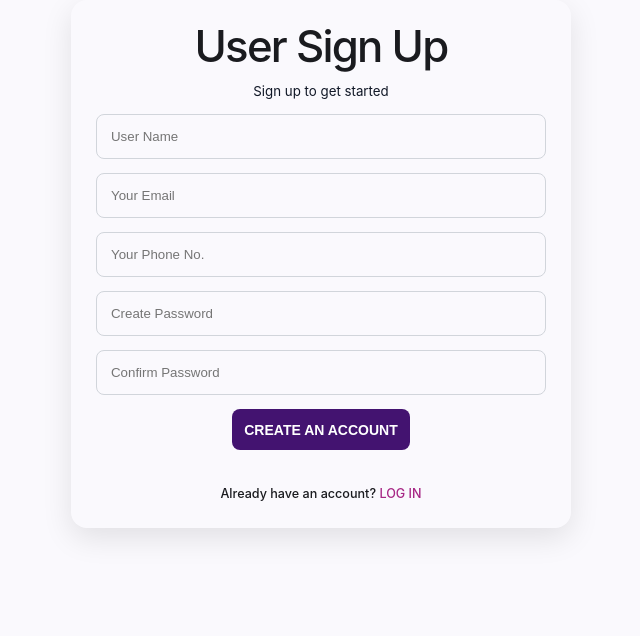
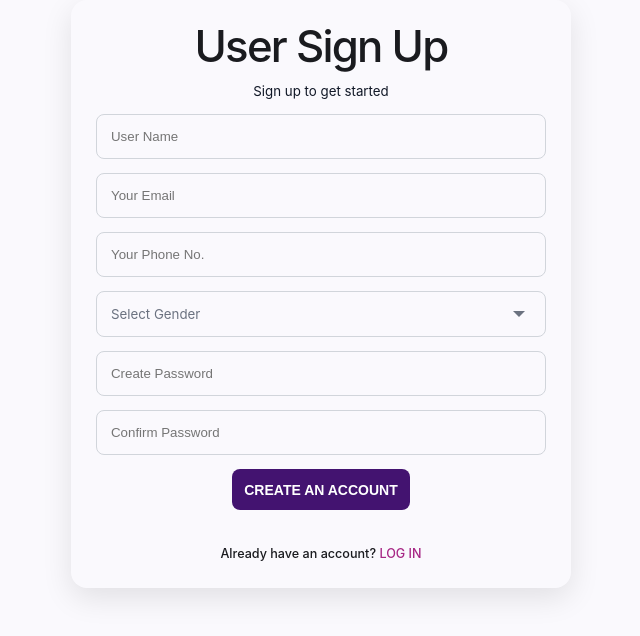
Before and after one commit to SachidanandaPadhiali/ecommerce-project-angular, an Angular app in the folder front-end/: page /user-auth in a window 1280 px wide. Shown: the top 636 px of the page, without its empty margins (319-959 px from the left). Built offline with nearby package versions, Linux system fonts and the light colour scheme.

Commit message:
1. Created profile conmponent and configured role-based routing. 2. div component to show saved address

```diff
--- a/front-end/src/app/app.routes.ts
+++ b/front-end/src/app/app.routes.ts
@@ -8,8 +8,8 @@ import { authGuard } from './auth-guard';
 import { SellerAddProduct } from './seller-add-product/seller-add-product';
 import { UserAuth } from './user-auth/user-auth';
 import { Shop } from './shop/shop';
-import { DummyResolver } from './resolvers/dummy.resolver';
 import { Wishlist } from './wishlist/wishlist';
+import { UserProfile } from './user-profile/user-profile';
 
 export const routes: Routes = [
     { path: '', component: Home },
@@ -22,5 +22,6 @@ export const routes: Routes = [
     { path: 'seller-product/:id', component: SellerAddProduct },
     { path: 'shop', component: Shop },
     { path: 'user/wishlist', component: Wishlist, canActivate: [authGuard], data: { role: 'user' } },
+    { path: 'user/profile', component: UserProfile, canActivate: [authGuard], data: { role: 'user' } },
     { path: 'shop/category/:name', component: Shop, runGuardsAndResolvers: 'paramsChange' }
 ];
--- a/front-end/src/app/header/header.html
+++ b/front-end/src/app/header/header.html
@@ -33,7 +33,7 @@
                     <fa-icon [icon]="userIcon"></fa-icon> {{ name }}
                 </button>
                 <div class="dropdown-menu">
-                    <a routerLink="/profile">
+                    <a routerLink="user/profile">
                         <fa-icon [icon]="profileIcon"></fa-icon>&nbsp;&nbsp; Profile
                     </a>
                     <a class="logouttbtn" (click)="logOut()">
--- a/front-end/src/app/user-auth/user-auth.html
+++ b/front-end/src/app/user-auth/user-auth.html
@@ -18,6 +18,16 @@
         </div>
 
         <div class="input-group">
+          <select [(ngModel)]="user.gender" name="gender" required class="custom-select">
+            <option disabled value="">Select Gender</option>
+            <option value="Male">Male</option>
+            <option value="Female">Female</option>
+            <option value="Other">Other</option>
+          </select>
+          <span class="custom-arrow"></span>
+        </div>
+
+        <div class="input-group">
           <input type="password" [(ngModel)]="user.password" name="password" placeholder="Create Password" required>
         </div>
 
@@ -34,7 +44,8 @@
           Password is not long enough.
         </p>
 
-        <p *ngIf="user.password && isPasswordValid(user.password) && isPasswordLong(user.password) && !passwordMismatch" class="message success">
+        <p *ngIf="user.password && isPasswordValid(user.password) && isPasswordLong(user.password) && !passwordMismatch"
+          class="message success">
           Valid Password.
         </p>
 
--- a/front-end/src/app/user-auth/user-auth.ts
+++ b/front-end/src/app/user-auth/user-auth.ts
@@ -18,7 +18,7 @@ export class UserAuth implements OnInit {
   user = {
     name: '',
     email: '',
-    gender: 'male',
+    gender: '',
     role: 'user',
     phoneNo: '',
     password: '',
@@ -26,7 +26,17 @@ export class UserAuth implements OnInit {
   };
 
   duplicateUser: string | null = null;
+  showDropdown: boolean = false;
 
+  // Method to toggle the dropdown visibility
+  toggleDropdown() {
+    this.showDropdown = !this.showDropdown;
+  }
+
+  selectGender(gender: string) {
+    this.user.gender = gender;
+    this.showDropdown = false;
+  }
   get passwordMismatch(): boolean {
     return this.user.password !== this.user.confirmPassword;
   }
--- /dev/null
+++ b/front-end/src/app/user-profile/user-profile.html
@@ -0,0 +1,30 @@
+<div class="main-content">
+    <div id="addressBook" class="card">
+        <div class="card-body">
+            <h5>Address Book</h5>
+            <button class="add_address_button">Add New Address</button>
+
+            <div id="addressList" class="address-list-container">
+                <h2>Your Saved Addresses</h2>
+                <!--
+            <div *ngif="addresses.length === 0" class="no-address">
+                No addresses saved yet.
+            </div>-->
+
+                <div class="address-cards">
+                    <div class="address-card">
+                        <h3>Sachidananda</h3>
+                        <p>xyz,zbc</p>
+                        <p>odisha, india - 123456</p>
+                        <p>Mobile: 823782318227</p>
+
+                        <div class="action-buttons">
+                            <button>Edit</button>
+                            <button>Delete</button>
+                        </div>
+                    </div>
+                </div>
+            </div>
+        </div>
+    </div>
+</div>
--- a/front-end/src/styles.css
+++ b/front-end/src/styles.css
@@ -24,6 +24,16 @@ h1 {
     font-weight: 500;
     line-height: 100%;
     letter-spacing: -0.125rem;
+    margin: 0;
+    font-family: "Inter Tight", -apple-system, BlinkMacSystemFont, "Segoe UI", Roboto,
+        Helvetica, Arial, sans-serif, "Apple Color Emoji", "Segoe UI Emoji",
+        "Segoe UI Symbol";
+}
+
+h5 {
+    font-size: 2rem;
+    font-weight: var(--font-semi-bold);
+    line-height: 100%;
     margin: 0;
     font-family: "Inter Tight", -apple-system, BlinkMacSystemFont, "Segoe UI", Roboto,
         Helvetica, Arial, sans-serif, "Apple Color Emoji", "Segoe UI Emoji",
@@ -186,6 +196,60 @@ input:focus {
     outline: none;
     border-color: var(--accent);
     box-shadow: 0 0 0 3px rgba(45, 50, 80, 0.1);
+}
+
+.input-group select {
+    width: 100%;
+    text-align: left;
+    padding: var(--mb-2);
+    border: 1px solid var(--border);
+    border-radius: 8px;
+    background: var(--white);
+    font-size: .95rem;
+    transition: .5s;
+    display: flex;
+    align-items: center;
+    cursor: pointer;
+    appearance: none;
+}
+
+.input-group select:hover {
+    border-color: var(--accent);
+}
+
+.input-group .custom-arrow {
+    position: absolute;
+    top: 50%;
+    right: 21px;
+    pointer-events: none;
+    transform: translateY(-50%);
+    border-left: 6px solid transparent;
+    border-right: 6px solid transparent;
+    border-top: 6px solid var(--light-text);
+}
+
+.custom-select {
+  appearance: none;
+  -webkit-appearance: none;
+  -moz-appearance: none;
+
+  width: 100%;
+  padding: 12px 40px 12px 16px;
+  border: 111px solid var(--border, #ccc);
+  border-radius: 18px;
+  font-size: 16px;
+  color: var(--light-text, #333);
+  font-family: inherit;
+  cursor: pointer;
+}
+
+.custom-select:hover {
+  border-color: var(--accent);
+}
+
+.input-group select:hover+.custom-arrow,
+.input-group select:focus+.custom-arrow {
+    border-top-color: var(--primary);
 }
 
 .remember-forgot {
@@ -746,6 +810,56 @@ td.text-right {
     width: 30%;
 }
 
+/*========== USER PROFILE ==========*/
+
+/*===== Addresses =====*/
+
+.add_address_button {
+    background: var(--accent);
+    border: 1px solid var(--border);
+    padding: 8px 15px;
+    color: #FFFFFF;
+    border-radius: 22px;
+}
+.address-list-container {
+    padding: 20px;
+}
+
+.address-cards {
+    display: flex;
+    flex-wrap: wrap;
+    gap: 1rem;
+}
+
+.address-card {
+    background: #f9f9f9;
+    padding: 16px;
+    border-radius: 12px;
+    box-shadow: 0 4px 10px rgba(0, 0, 0, 0.05);
+    width: 100%;
+    max-width: 300px;
+}
+
+.action-buttons {
+    margin-top: 12px;
+}
+
+.action-buttons button {
+    margin-right: 8px;
+    padding: 6px 12px;
+    border: none;
+    background-color: #4f46e5;
+    color: white;
+    border-radius: 6px;
+    cursor: pointer;
+    font-weight: 600;
+}
+
+.action-buttons button:last-child {
+    background-color: #ef4444;
+}
+
+
 @media (max-width: 500px) {
 
     .product-grid {
```
Also changed, not shown: front-end/src/app/user-profile/user-profile.ts (added, +11 -0 lines), front-end/src/app/user-profile/user-profile.css (added), 1 other file (tests, documents, lock files or other folders).
